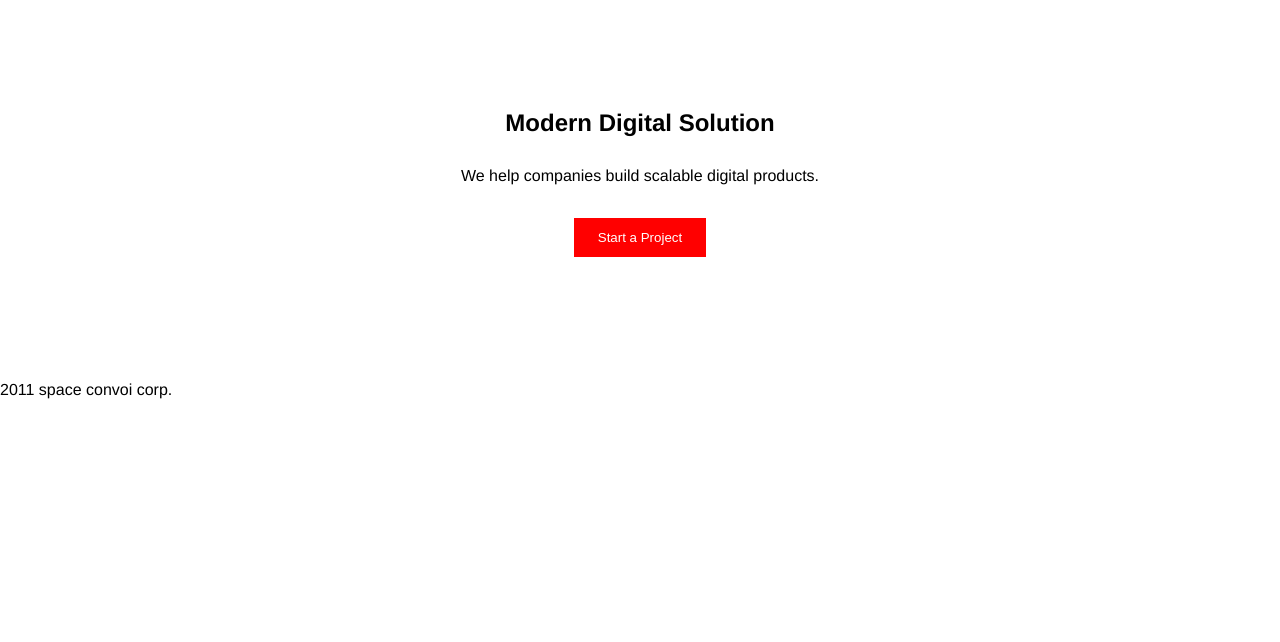
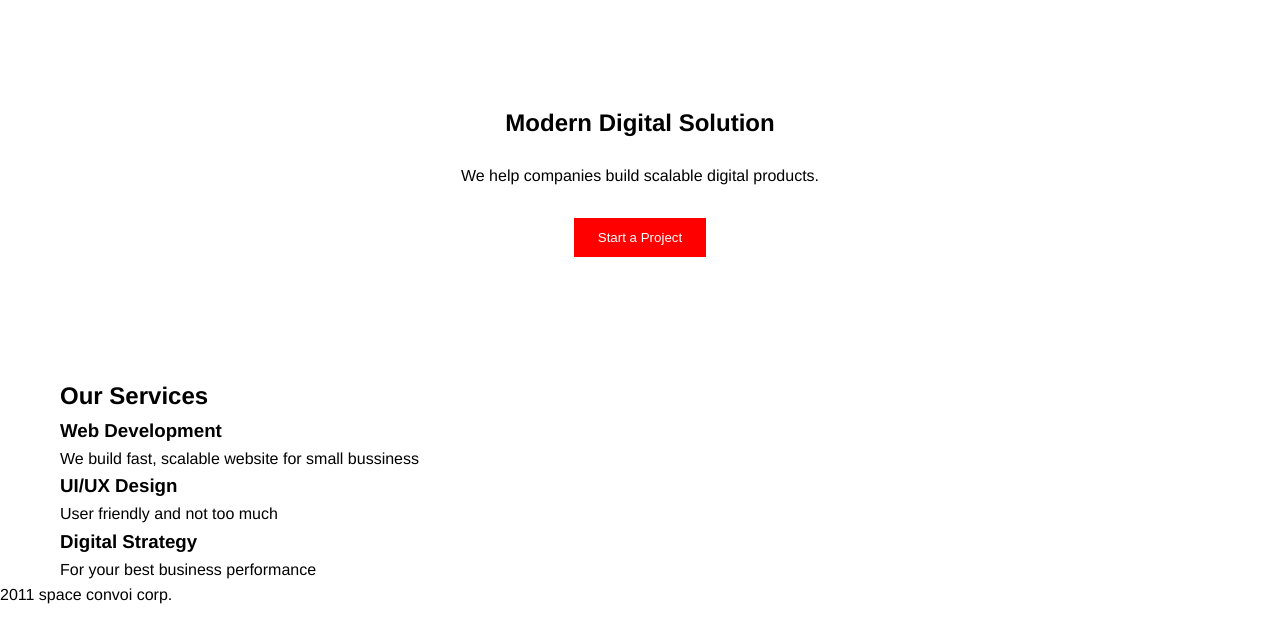
Before and after one commit to muterselang/exercise, a plain HTML site: page index.html in a window 1280 px wide. Shown: the part 54-696 px from the top of the page. Drawn offline with Linux system fonts and the light colour scheme.

Commit message:
html stuff

```diff
--- a/index.html
+++ b/index.html
@@ -10,7 +10,7 @@
     <header>
       <!-- for navbar -->
       <nav class="container">
-        <h2>Tech corporation</h2>
+        <h2><a href="#">Tech corporation</a></h2>
 
         <ul>
           <li><a href="#">Home</a></li>
@@ -28,7 +28,27 @@
           <button>Start a Project</button>
         </div>
       </section>
-      <section class="services"></section>
+      <section class="services">
+        <div class="container">
+          <h2>Our Services</h2>
+          <div class="service-grid">
+            <div class="service-card">
+              <h3>Web Development</h3>
+              <p>We build fast, scalable website for small bussiness</p>
+            </div>
+
+            <div class="service-car">
+              <h3>UI/UX Design</h3>
+              <p>User friendly and not too much</p>
+            </div>
+
+            <div class="service-card">
+              <h3>Digital Strategy</h3>
+              <p>For your best business performance</p>
+            </div>
+          </div>
+        </div>
+      </section>
       <section class="about"></section>
       <section class="testimonials"></section>
       <section class="contact"></section>
```
